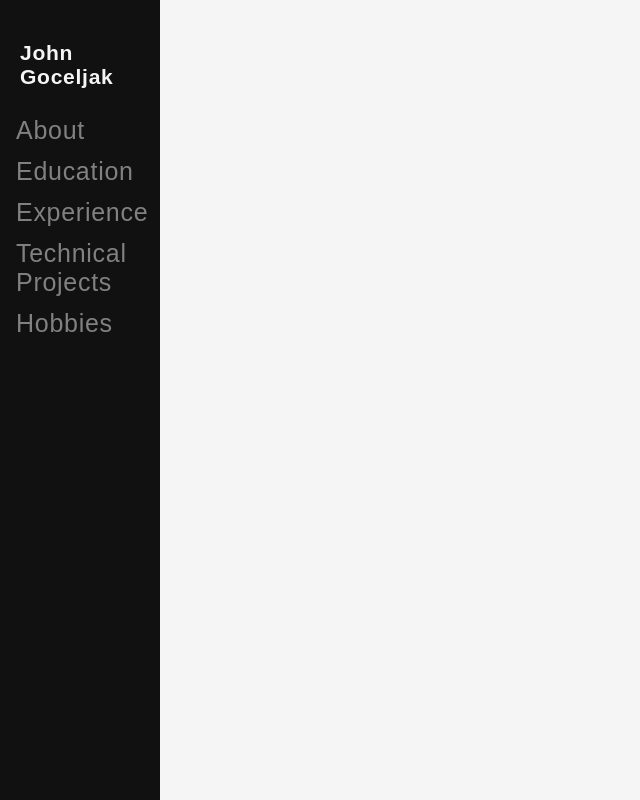
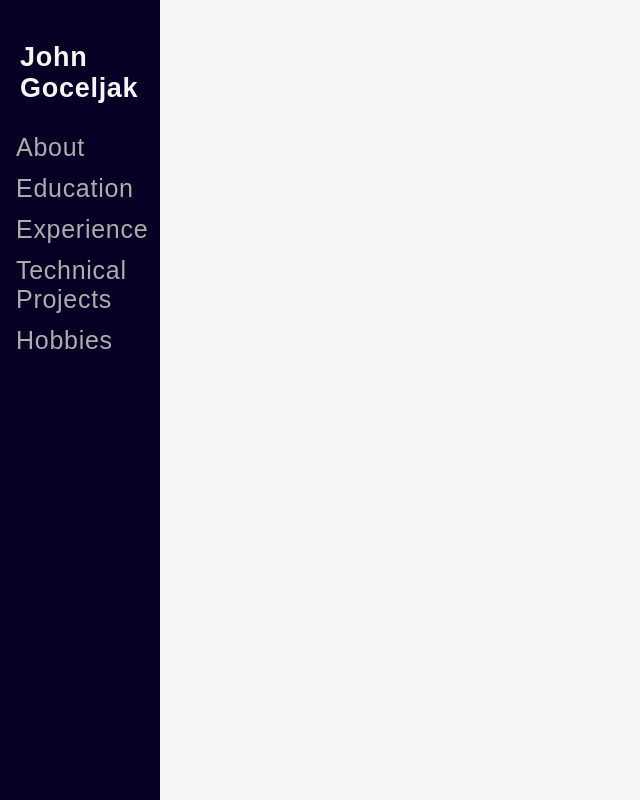
Before and after one commit to jgoceljak/jgoceljak.github.io, a plain HTML site: page index.html in a window 1280 px wide. Shown: the whole page, without its empty margins (0-640 px from the left). Drawn offline with Linux system fonts and the light colour scheme; a web font is replaced by a local one.

Commit message:
sidebar style changes

```diff
--- a/css/styles.css
+++ b/css/styles.css
@@ -38,7 +38,7 @@ html {
   z-index: 1;
   top: 0;
   left: 0;
-  background-color: #111;
+  background-color: #070024;
   overflow-x: hidden;
   padding-top: 20px;
 }
@@ -53,6 +53,10 @@ html {
   padding: 6px 8px 6px 16px;
   text-decoration: none;
   font-size: 25px;
-  color: #818181;
+  color: #adadad;
   display: block;
 }
+
+.sidenav a:hover {
+  color: #ffffff;
+}
--- a/index.html
+++ b/index.html
@@ -15,7 +15,7 @@
   <!-- <div id="image-crop">
        <img id="pfp" src="images/headshot.jpg" alt="Headshot Photo">
   </div> -->
-  <h3 id="sidebarname">John<br>Goceljak</h3>
+  <h2 id="sidebarname">John<br>Goceljak</h2>
   <a href="#">About</a>
   <a href="#">Education</a>
   <a href="#">Experience</a>
```
